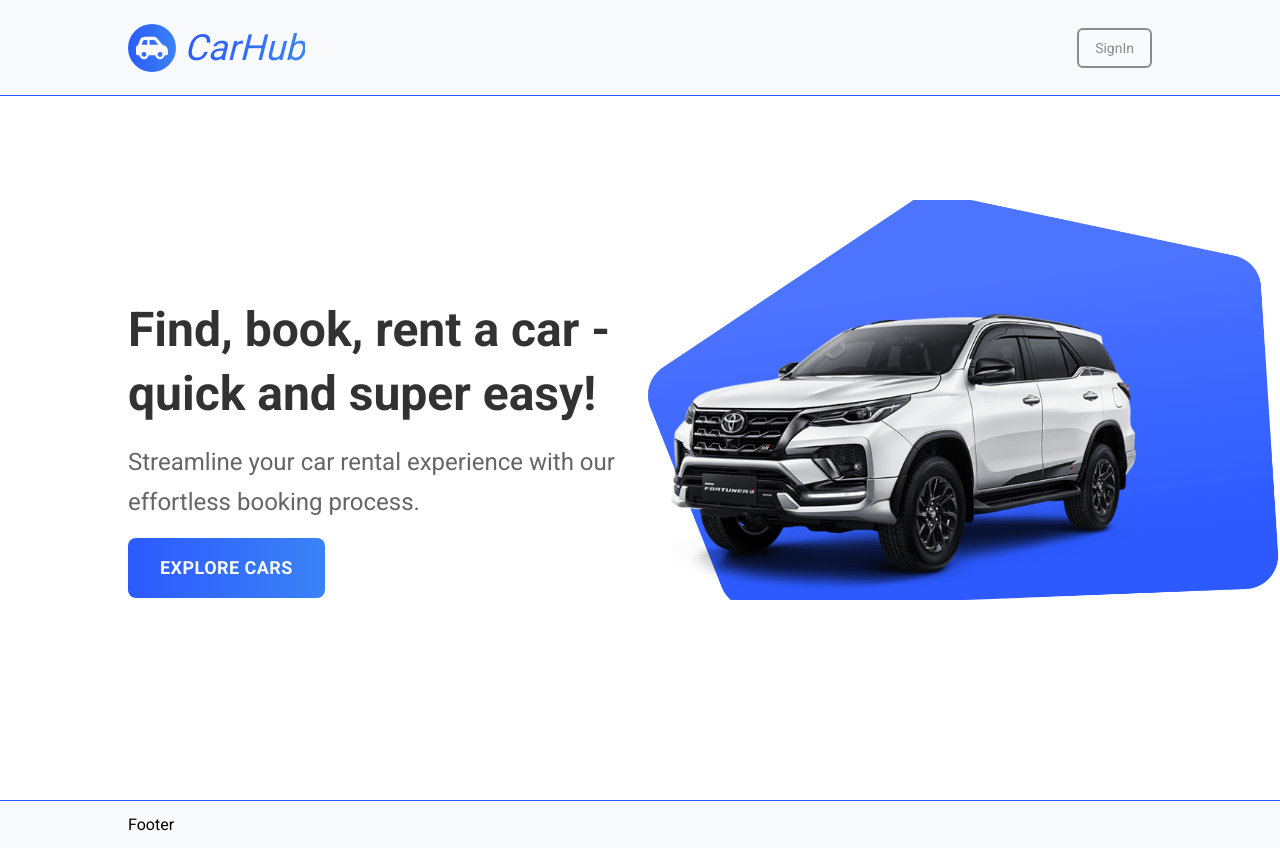
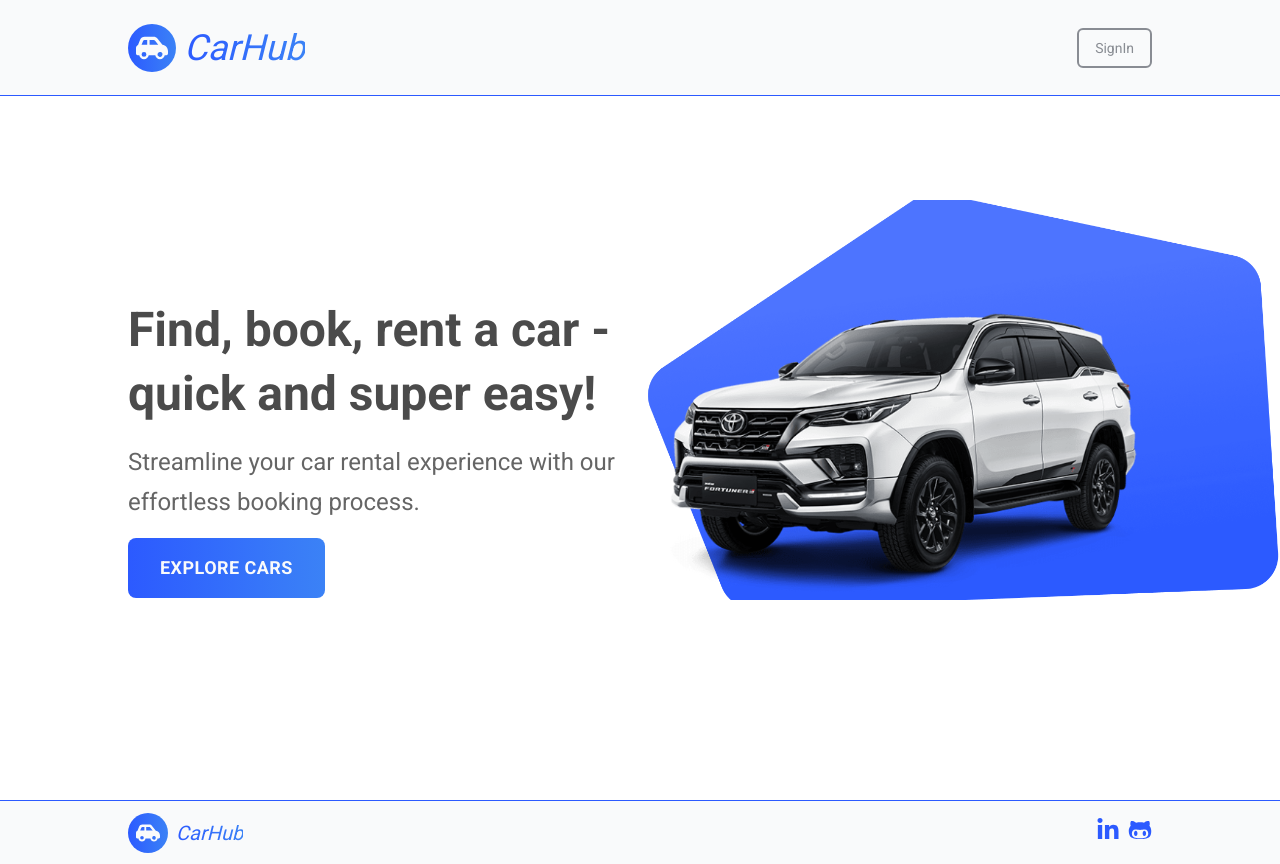
Before and after one commit to SiegfriedBz/Nextjs-CarHub, a Next.js app: page / in a window 1280 px wide. Built offline with nearby package versions, Linux system fonts and the light colour scheme; no server answers.

Commit message:
update Hero Navbar Footer

```diff
--- a/app/globals.css
+++ b/app/globals.css
@@ -24,14 +24,14 @@ body {
 }
 
 @layer components {
-  #navbar {
+  #header {
     @apply border-primary bg-light fixed left-0 right-0 top-0 z-50
       flex h-[var(--navbar-height)] w-full items-center justify-between border-b p-4 lg:px-16 xl:px-32 2xl:px-48;
   }
 
   #footer {
     @apply border-primary
-      bg-light flex h-[calc(var(--navbar-height)/2)] items-center justify-between border-t p-4 lg:px-16 xl:px-32 2xl:px-48;
+      bg-light flex h-[calc(var(--navbar-height)*2/3)] items-center justify-between border-t p-4 lg:px-16 xl:px-32 2xl:px-48;
   }
 
   .hero-bg {
--- a/components/Footer.tsx
+++ b/components/Footer.tsx
@@ -1,7 +1,48 @@
-import React from 'react'
+import Link from 'next/link'
+import { twMerge } from 'tailwind-merge'
+import { FontAwesomeIcon } from '@fortawesome/react-fontawesome'
+import { faCarSide } from '@fortawesome/free-solid-svg-icons'
+import { faLinkedinIn, faGithubAlt } from '@fortawesome/free-brands-svg-icons'
 
 const Footer = () => {
-  return <div id='footer'>Footer</div>
+  return (
+    <footer id='footer'>
+      <Link href='/' className='flex items-center gap-2'>
+        <div className='from-primary to-primary-light flex h-10 w-10 items-center justify-center rounded-full bg-gradient-to-r'>
+          <FontAwesomeIcon icon={faCarSide} className='text-light h-6 w-6' />
+        </div>
+
+        <h2
+          className={twMerge(
+            'h2',
+            'from-primary to-primary-light hidden bg-gradient-to-r bg-clip-text text-xl italic text-transparent sm:block'
+          )}
+        >
+          CarHub
+        </h2>
+      </Link>
+      {/* SOCIAL */}
+
+      <ul className='flex gap-2'>
+        <li>
+          <a href={process.env.NEXT_PUBLIC_LINKEDIN_URL || '/'} target='_blank'>
+            <FontAwesomeIcon
+              icon={faLinkedinIn}
+              className='text-primary h-6 w-6'
+            />
+          </a>
+        </li>
+        <li>
+          <a href={process.env.NEXT_PUBLIC_GITHUB_URL || ''} target='_blank'>
+            <FontAwesomeIcon
+              icon={faGithubAlt}
+              className='text-primary h-6 w-6'
+            />
+          </a>
+        </li>
+      </ul>
+    </footer>
+  )
 }
 
 export default Footer
--- a/components/Hero.tsx
+++ b/components/Hero.tsx
@@ -23,7 +23,7 @@ const Hero = () => {
     >
       {/* HERO TEXT CONTAINER */}
       <div className='md:w-1/2'>
-        <h1 className={twMerge('h1', 'opacity-80 md:leading-[4rem]')}>
+        <h1 className={twMerge('h1', 'opacity-70 md:leading-[4rem]')}>
           Find, book, rent a car - quick and super easy!
         </h1>
         <h2 className={twMerge('h2', 'opacity-60 md:leading-10')}>
--- a/components/Navbar.tsx
+++ b/components/Navbar.tsx
@@ -6,7 +6,7 @@ import { twMerge } from 'tailwind-merge'
 
 const Navbar = () => {
   return (
-    <div id='navbar'>
+    <header id='header'>
       <Link href='/' className='flex items-center gap-2'>
         <div className='from-primary to-primary-light flex h-12 w-12 items-center justify-center rounded-full bg-gradient-to-r'>
           <FontAwesomeIcon icon={faCarSide} className='text-light h-8 w-8' />
@@ -24,7 +24,7 @@ const Navbar = () => {
 
       {/* AUTH */}
       <GoogleSignIn />
-    </div>
+    </header>
   )
 }
 
```
